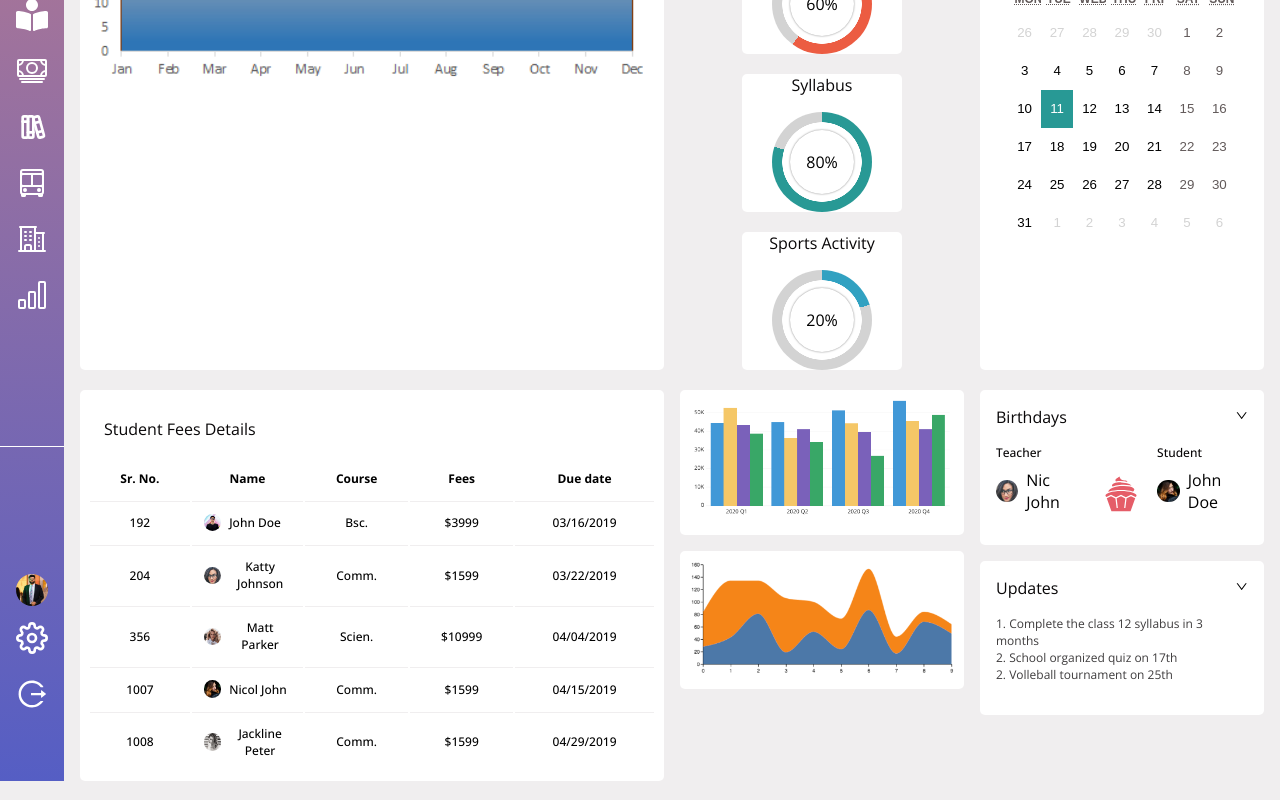
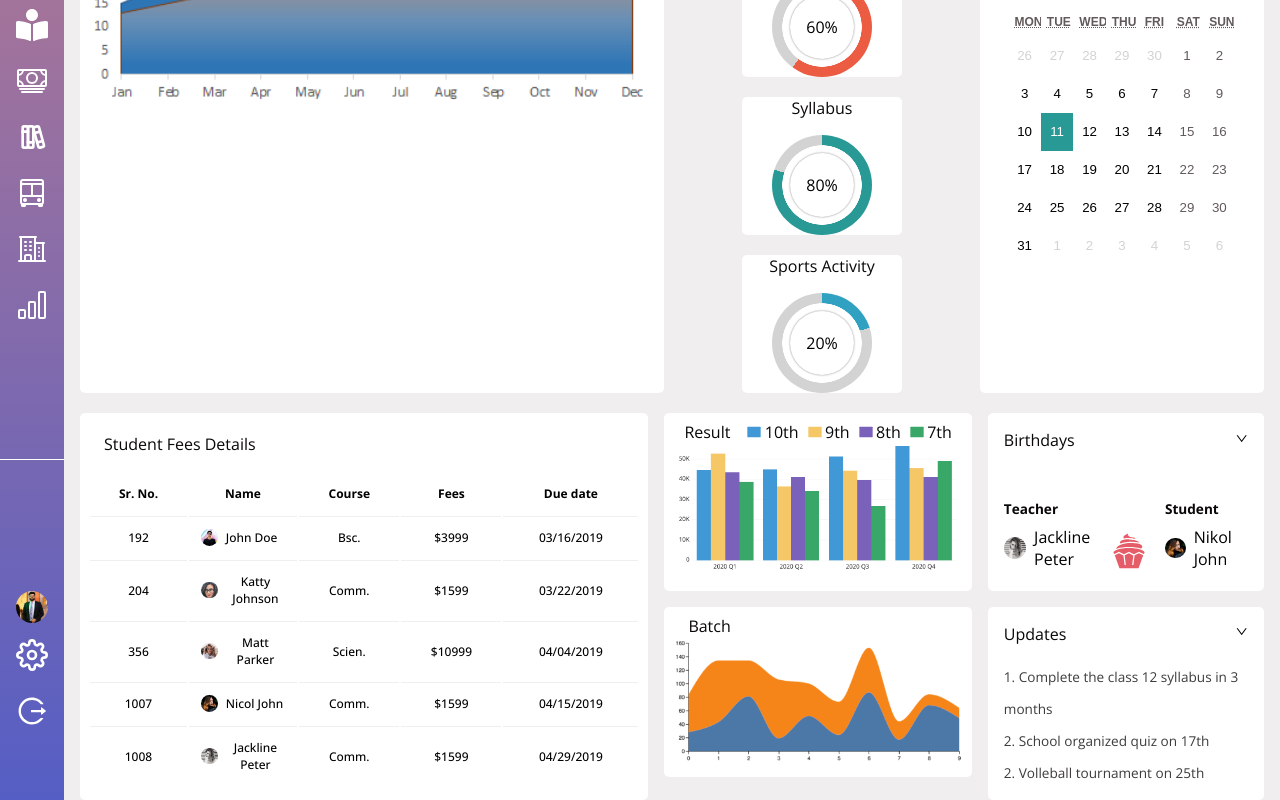
Before and after one commit to EdraakSystems/dash_design2, a React (Create React App) app: page / in a window 1280 px wide. Shown: the part 462-1262 px from the top of the page. Built offline with nearby package versions, Linux system fonts and the light colour scheme.

Commit message:
basic structure final

```diff
--- a/src/components/Cards3/Cards3.css
+++ b/src/components/Cards3/Cards3.css
@@ -12,12 +12,11 @@
     gap: 1rem;
     background: white;
     border-radius: 5px;
-    padding: 0.5rem;
+    padding: 1.25rem 0.5rem 0.5rem 0.5rem;
 }
 
 .cards3_table h3 {
     margin-left: 1rem;
-    margin-top: 1.25rem;
 }
 
 .cards3_graphs {
@@ -25,16 +24,57 @@
     display: flex;
     flex-direction: column;
     gap: 1rem;
+
 }
 
 .graphs {
     background: white;
     border-radius: 5px;
     padding: 0.5rem;
+    gap: 0.75rem;
 }
 
 .graphs>img {
     width: 100%;
+}
+
+.graphs_info {
+    display: flex;
+    gap: 1rem;
+    justify-content: space-between;
+    padding-inline: 0.75rem;
+}
+
+.cards3_graph_legend {
+    display: flex;
+    align-items: center;
+    gap: 0.5rem;
+}
+
+.cards3_graph_legend span {
+    display: flex;
+    align-items: center;
+    gap: 0.15rem;
+}
+
+.tenth :first-child {
+    fill: #4198D7;
+}
+
+.ninth :first-child {
+    fill: #F5C767;
+}
+
+.eighth :first-child {
+    fill: #7A61BA;
+}
+
+.seventh :first-child {
+    fill: #39A767;
+}
+
+.batch {
+    margin-left: 1rem;
 }
 
 .cards3_cards {
@@ -49,8 +89,9 @@
     flex-direction: column;
     background: white;
     border-radius: 5px;
-    padding: 1rem 1rem 2rem 1rem;
+    padding: 1rem;
     gap: 1rem;
+    height: 50%;
 }
 
 .card_heading {
@@ -62,6 +103,7 @@
 .card_data {
     display: flex;
     justify-content: space-evenly;
+    margin-top: 2rem;
 }
 
 .bday_info {
--- a/src/components/Cards3/Cards3.jsx
+++ b/src/components/Cards3/Cards3.jsx
@@ -3,6 +3,7 @@ import "./Cards3.css";
 import Table from "../Table/Table";
 import { AiOutlineDown } from "react-icons/ai";
 import { GiCupcake } from "react-icons/gi";
+import { BiSolidRectangle } from "react-icons/bi";
 
 const Cards3 = () => {
   return (
@@ -13,9 +14,27 @@ const Cards3 = () => {
       </div>
       <div className="cards3_graphs ">
         <div className="graphs">
+          <div className="graphs_info">
+            <h3>Result</h3>
+            <h3 className="cards3_graph_legend">
+              <span className="tenth">
+                <BiSolidRectangle /> 10th
+              </span>
+              <span className="ninth">
+                <BiSolidRectangle /> 9th
+              </span>
+              <span className="eighth">
+                <BiSolidRectangle /> 8th
+              </span>
+              <span className="seventh">
+                <BiSolidRectangle /> 7th
+              </span>
+            </h3>
+          </div>
           <img src={require("../../assets/graph2.png")} alt="barchart" />
         </div>
         <div className="graphs">
+          <h3 className="batch">Batch</h3>
           <img src={require("../../assets/graph3.png")} alt="barchart" />
         </div>
       </div>
@@ -31,8 +50,8 @@ const Cards3 = () => {
             <div className="bday_info">
               <h4>Teacher</h4>
               <div>
-                <img src={require("../../assets/7.jpg")} alt="7" />
-                <p>Nic John</p>
+                <img src={require("../../assets/5.jpg")} alt="7" />
+                <p>Jackline Peter</p>
               </div>
             </div>
             <div className="cupcake">
@@ -42,7 +61,7 @@ const Cards3 = () => {
               <h4>Student</h4>
               <div>
                 <img src={require("../../assets/6.jpg")} alt="6" />
-                <p>John Doe</p>
+                <p>Nikol John</p>
               </div>
             </div>
           </div>
--- a/src/index.css
+++ b/src/index.css
@@ -84,14 +84,15 @@ h3 {
 }
 
 h4 {
-  font-size: 0.75rem;
-  font-weight: 500;
+  font-size: 0.85rem;
+  font-weight: 700;
   color: var(--txt_clr);
 }
 
 h5 {
-  font-size: 0.75rem;
+  font-size: 0.85rem;
   font-weight: 300;
+  line-height: 2rem;
   color: var(--sec_clr);
 }
 
```
